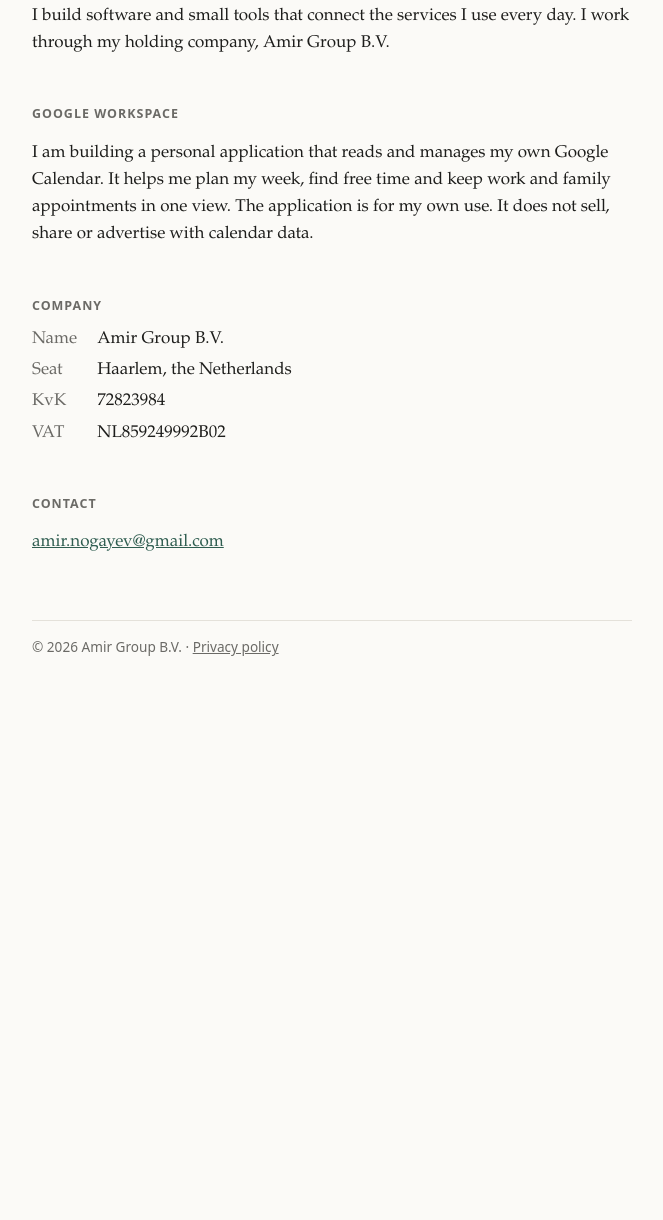
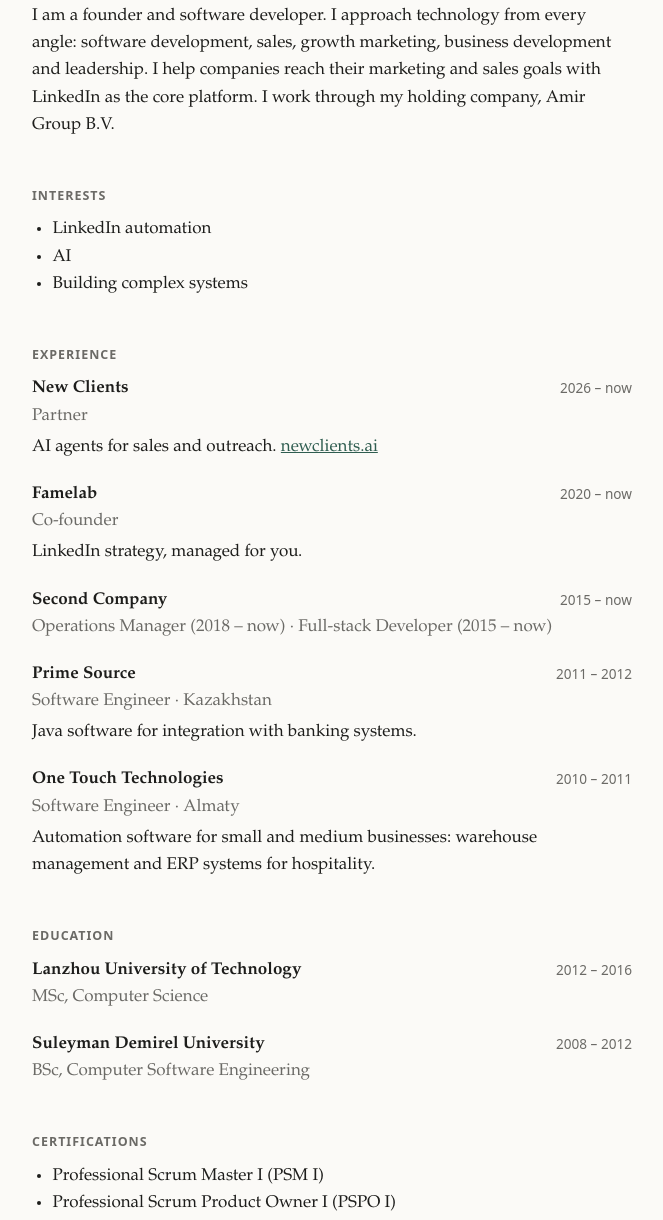
Before and after one commit to truesday/truesday.github.io, a plain HTML site: page index.html in a window 1280 px wide. Shown: the part 223-1443 px from the top of the page, without its empty margins (308-971 px from the left). Before the commit the page ends 929 px from the top, so only its background shows below. Drawn offline with Linux system fonts and the light colour scheme.

Commit message:
Replace calendar use case with profile, experience and education
Co-Authored-By: Claude Opus 5.5 <noreply@anthropic.com>

```diff
--- a/index.html
+++ b/index.html
@@ -4,22 +4,72 @@
   <meta charset="utf-8">
   <meta name="viewport" content="width=device-width, initial-scale=1">
   <title>Amir Nogayev</title>
-  <meta name="description" content="Amir Nogayev, software developer. Amir Group B.V., Haarlem.">
+  <meta name="description" content="Amir Nogayev, founder and software developer. Amir Group B.V., Haarlem.">
   <link rel="stylesheet" href="style.css">
 </head>
 <body>
 <main>
   <h1>Amir Nogayev</h1>
-  <p class="role">Software developer · Haarlem, the Netherlands</p>
+  <p class="role">Founder and software developer · Haarlem, the Netherlands</p>
 
   <h2>About</h2>
-  <p>I build software and small tools that connect the services I use every day.
+  <p>I am a founder and software developer. I approach technology from every angle:
+  software development, sales, growth marketing, business development and leadership.
+  I help companies reach their marketing and sales goals with LinkedIn as the core platform.
   I work through my holding company, Amir Group B.V.</p>
 
-  <h2>Google Workspace</h2>
-  <p>I am building a personal application that reads and manages my own Google Calendar.
-  It helps me plan my week, find free time and keep work and family appointments in one view.
-  The application is for my own use. It does not sell, share or advertise with calendar data.</p>
+  <h2>Interests</h2>
+  <ul>
+    <li>LinkedIn automation</li>
+    <li>AI</li>
+    <li>Building complex systems</li>
+  </ul>
+
+  <h2>Experience</h2>
+  <ol class="cv">
+    <li>
+      <div class="cv-head"><strong>New Clients</strong><span>2026 – now</span></div>
+      <div class="cv-role">Partner</div>
+      <p>AI agents for sales and outreach. <a href="https://www.newclients.ai">newclients.ai</a></p>
+    </li>
+    <li>
+      <div class="cv-head"><strong>Famelab</strong><span>2020 – now</span></div>
+      <div class="cv-role">Co-founder</div>
+      <p>LinkedIn strategy, managed for you.</p>
+    </li>
+    <li>
+      <div class="cv-head"><strong>Second Company</strong><span>2015 – now</span></div>
+      <div class="cv-role">Operations Manager (2018 – now) · Full-stack Developer (2015 – now)</div>
+    </li>
+    <li>
+      <div class="cv-head"><strong>Prime Source</strong><span>2011 – 2012</span></div>
+      <div class="cv-role">Software Engineer · Kazakhstan</div>
+      <p>Java software for integration with banking systems.</p>
+    </li>
+    <li>
+      <div class="cv-head"><strong>One Touch Technologies</strong><span>2010 – 2011</span></div>
+      <div class="cv-role">Software Engineer · Almaty</div>
+      <p>Automation software for small and medium businesses: warehouse management and ERP systems for hospitality.</p>
+    </li>
+  </ol>
+
+  <h2>Education</h2>
+  <ol class="cv">
+    <li>
+      <div class="cv-head"><strong>Lanzhou University of Technology</strong><span>2012 – 2016</span></div>
+      <div class="cv-role">MSc, Computer Science</div>
+    </li>
+    <li>
+      <div class="cv-head"><strong>Suleyman Demirel University</strong><span>2008 – 2012</span></div>
+      <div class="cv-role">BSc, Computer Software Engineering</div>
+    </li>
+  </ol>
+
+  <h2>Certifications</h2>
+  <ul>
+    <li>Professional Scrum Master I (PSM I)</li>
+    <li>Professional Scrum Product Owner I (PSPO I)</li>
+  </ul>
 
   <h2>Company</h2>
   <dl>
@@ -30,7 +80,8 @@
   </dl>
 
   <h2>Contact</h2>
-  <p><a href="mailto:amir.nogayev@gmail.com">amir.nogayev@gmail.com</a></p>
+  <p><a href="mailto:amir.nogayev@gmail.com">amir.nogayev@gmail.com</a><br>
+  <a href="https://www.linkedin.com/in/amir-nogayev-b2207214b">LinkedIn</a></p>
 
   <footer>
     © 2026 Amir Group B.V. · <a href="privacy.html">Privacy policy</a>
--- a/style.css
+++ b/style.css
@@ -48,3 +48,10 @@ footer {
   color: var(--muted);
 }
 footer a { color: inherit; }
+ul { padding-left: 1.2em; margin: 0; }
+.cv { list-style: none; padding: 0; margin: 0; }
+.cv li { margin-bottom: 20px; }
+.cv-head { display: flex; justify-content: space-between; gap: 12px; flex-wrap: wrap; }
+.cv-head span, .cv-role { color: var(--muted); }
+.cv-head span { font: 0.85rem/1.9 system-ui, -apple-system, sans-serif; }
+.cv p { margin: 4px 0 0; }
```
Also changed, not shown: privacy.html (+4 -5 lines).
